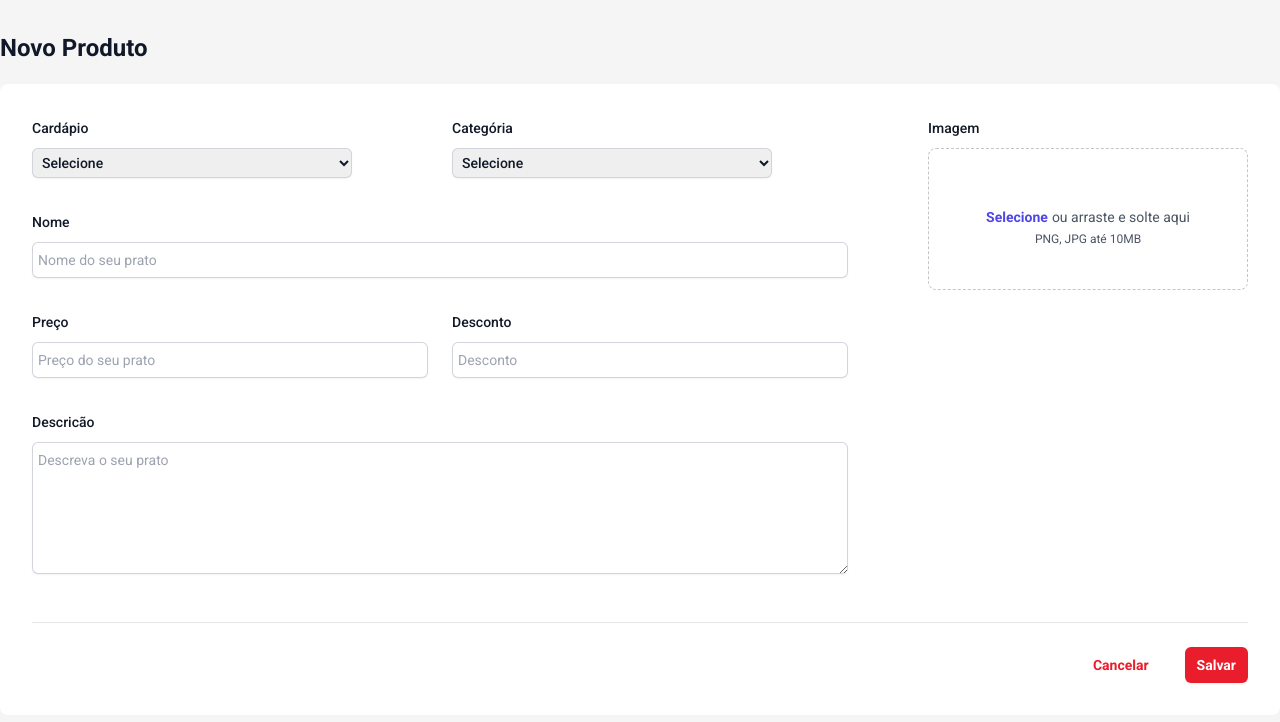
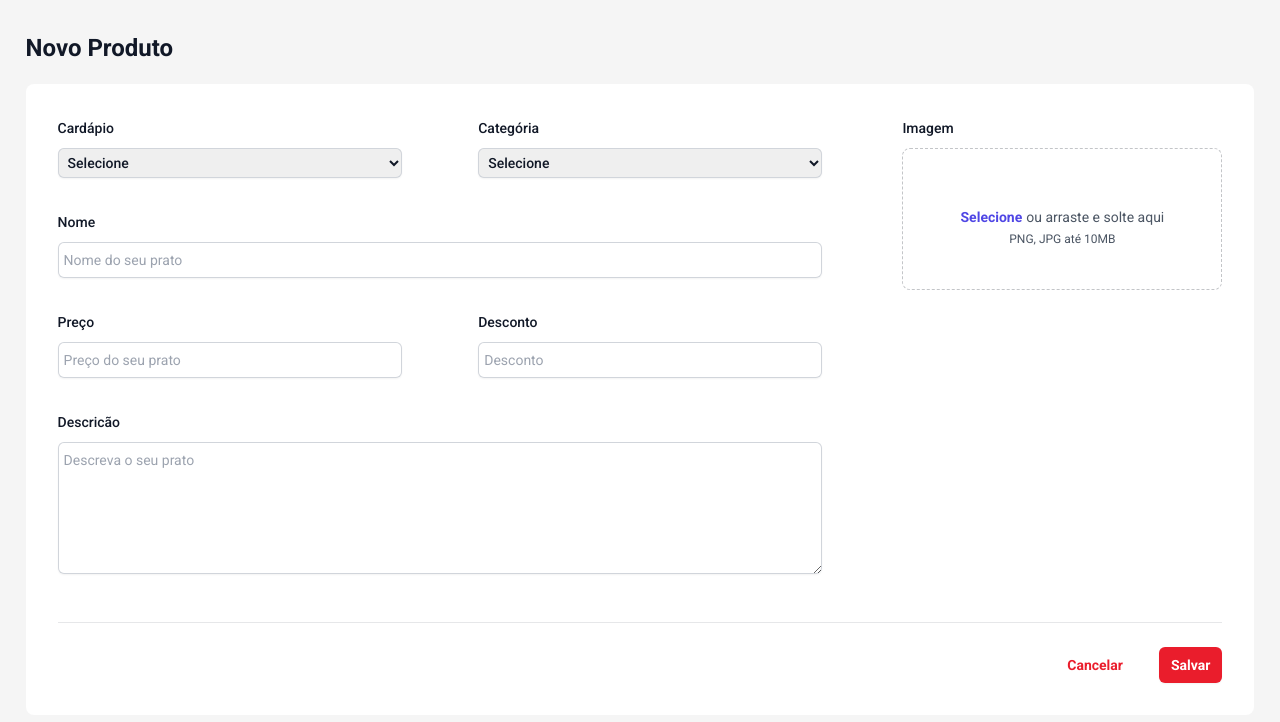
Before and after one commit to RyanCardoso/au-chef-frontend, a Next.js app: page /adm/novo-produto in a window 1280 px wide. Shown: the top 722 px of the page. Built offline with nearby package versions, Linux system fonts and the light colour scheme.

Commit message:
making the form responsive

```diff
--- a/src/components/atoms/Input/index.tsx
+++ b/src/components/atoms/Input/index.tsx
@@ -9,7 +9,7 @@ interface InputProps extends InputHTMLAttributes<HTMLInputElement> {
 const Input = forwardRef<HTMLInputElement, InputProps>(
   ({ label, className, error, ...props }, ref) => {
     return (
-      <div className={`col-span-full ${className}`}>
+      <div className={`w-full ${className}`}>
         <label
           htmlFor="first-name"
           className="block text-sm font-medium leading-6 text-gray-900"
--- a/src/components/atoms/Select/index.tsx
+++ b/src/components/atoms/Select/index.tsx
@@ -1,25 +1,28 @@
 import React, { InputHTMLAttributes, forwardRef } from 'react'
+
+type OptionType = { label: string; value: string }
 
 interface SelectProps extends InputHTMLAttributes<HTMLSelectElement> {
   label: string
+  className?: string
   placeholder?: string
-  options: {
-    value: string
-    label: string
-  }[]
+  options: OptionType[]
   error?: string
 }
 
 const Select = forwardRef<HTMLSelectElement, SelectProps>(
-  ({ label, placeholder = 'Selecione', options, error, ...props }, ref) => {
+  (
+    { label, className, placeholder = 'Selecione', options, error, ...props },
+    ref,
+  ) => {
     return (
-      <div className="sm:col-span-3">
+      <div className={`w-full ${className}`}>
         <label className="block text-sm font-medium leading-6 text-gray-900">
           {label}
           <div className="mt-2">
             <select
               ref={ref}
-              className="block w-full rounded-md border-0 p-1.5 text-gray-900 shadow-sm outline-none ring-1 ring-inset ring-gray-300 focus:ring-2 focus:ring-inset focus:ring-indigo-600 sm:max-w-xs sm:text-sm sm:leading-6"
+              className="block w-full rounded-md border-0 p-1.5 text-gray-900 shadow-sm outline-none ring-1 ring-inset ring-gray-300 focus:ring-2 focus:ring-inset focus:ring-indigo-600 sm:text-sm sm:leading-6"
               defaultValue=""
               {...props}
             >
--- a/src/components/atoms/TextArea/index.tsx
+++ b/src/components/atoms/TextArea/index.tsx
@@ -9,7 +9,7 @@ interface TextAreaProps extends InputHTMLAttributes<HTMLTextAreaElement> {
 const TextArea = forwardRef<HTMLTextAreaElement, TextAreaProps>(
   ({ label, error, ...props }, ref) => {
     return (
-      <div className="col-span-full">
+      <div className="w-full">
         <label
           htmlFor="about"
           className="block text-sm font-medium leading-6 text-gray-900"
--- a/src/components/organisms/FoodForm/index.tsx
+++ b/src/components/organisms/FoodForm/index.tsx
@@ -45,10 +45,11 @@ export const FoodForm = () => {
   return (
     <FormProvider {...methods}>
       <form className="rounded-lg bg-white p-8" onSubmit={onsubmit}>
-        <div className="flex justify-between gap-x-20">
+        <div className="flex flex-col justify-between gap-x-20 pb-8 md:flex-row md:pb-0">
           <div className="flex-1">
-            <div className="grid grid-cols-1 gap-x-6 gap-y-8 pb-12 sm:grid-cols-6">
+            <div className="flex flex-col flex-wrap justify-between gap-x-6 gap-y-8 pb-8 md:flex-row md:pb-12">
               <Select
+                className="md:w-[45%]"
                 label="Cardápio"
                 options={menuOptions}
                 {...register('menu')}
@@ -56,6 +57,7 @@ export const FoodForm = () => {
               />
 
               <Select
+                className="md:w-[45%]"
                 label="Categória"
                 options={categoryOptions}
                 {...register('category')}
@@ -72,7 +74,7 @@ export const FoodForm = () => {
               <Input
                 label="Preço"
                 placeholder="Preço do seu prato"
-                className="col-start-1 col-end-4"
+                className="md:w-[45%]"
                 {...register('price', {
                   onChange: (ev) => formatMask(ev, maskPrice),
                 })}
@@ -82,7 +84,7 @@ export const FoodForm = () => {
               <Input
                 label="Desconto"
                 placeholder="Desconto"
-                className="col-start-4 col-end-7"
+                className="md:w-[45%]"
                 {...register('discount')}
               />
 
@@ -95,7 +97,7 @@ export const FoodForm = () => {
             </div>
           </div>
 
-          <div className="h-80 w-80">
+          <div className="w-80">
             <Dropzone
               label="Imagem"
               {...register('image')}
--- a/src/components/templates/NewFood/index.tsx
+++ b/src/components/templates/NewFood/index.tsx
@@ -3,7 +3,7 @@ import { FoodForm } from '@/components/organisms'
 
 export const NewFoodTemplate = () => {
   return (
-    <div className="mx-auto my-8 max-w-7xl">
+    <div className="mx-auto my-8 w-[96%] max-w-7xl">
       <h2 className="mb-5 text-2xl font-bold text-gray-900">Novo Produto</h2>
 
       <FoodForm />
```
